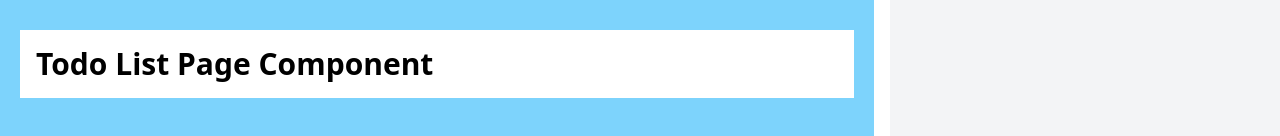
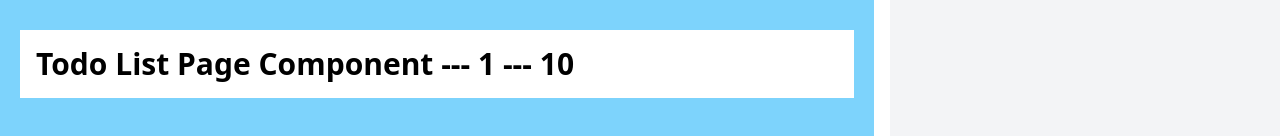
Before and after one commit to seedevk8s/mall, a React (Create React App) app: page /todo/list in a window 1280 px wide. Shown: the part 298-434 px from the top of the page. Built offline with nearby package versions, Linux system fonts and the light colour scheme.

Commit message:
query string 추가

```diff
--- a/src/pages/todo/ListPage.js
+++ b/src/pages/todo/ListPage.js
@@ -1,10 +1,17 @@
 import React from "react";
+import { useSearchParams } from "react-router-dom";
 
 function ListPage(props) {
+
+    const [queryParams] = useSearchParams();
+    const page = queryParams.get('page') ? parseInt(queryParams.get('page') ) : 1
+    const size = queryParams.get('size') ? parseInt(queryParams.get('size') ) : 10
+
+
     return (
         <div className="p-4 w-full bg-white">
             <div className="text-3xl font-extrabold">
-                Todo List Page Component
+                Todo List Page Component --- {page} --- {size}
             </div>
         </div>
     );
```
